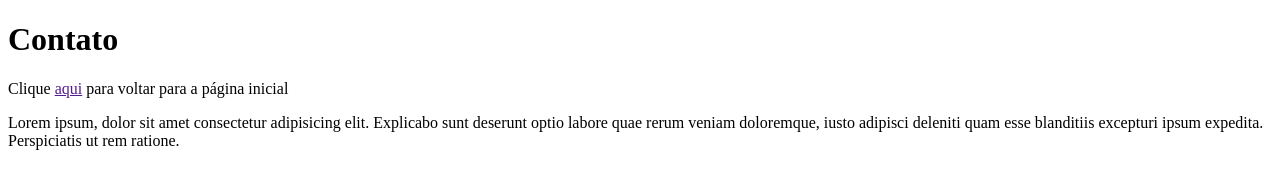
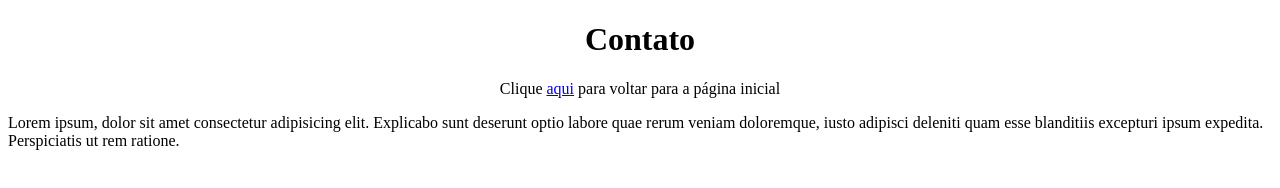
Before and after one commit to FelipeKogake/git-branches, a plain HTML site: page contato.html in a window 1280 px wide. Drawn offline with Linux system fonts and the light colour scheme.

Commit message:
Estou linkando as páginas

```diff
--- a/contato.html
+++ b/contato.html
@@ -1,14 +1,15 @@
 <!DOCTYPE html>
-<html lang="pt">
+<html lang="pt-br">
     <head>
         <meta charset="UTF-8">
         <meta name="viewport" content="width=device-width, initial-scale=1.0">
+        <link rel="stylesheet" href="style.css">
         <title>Document</title>
     </head>
     <body>
         <main>
             <h1>Contato</h1>
-            <p>Clique <a href>aqui</a> para voltar para a página inicial</p>
+            <p>Clique <a href="index.html">aqui</a> para voltar para a página inicial</p>
         </main>
         <section>
             Lorem ipsum, dolor sit amet consectetur adipisicing elit. Explicabo
```
